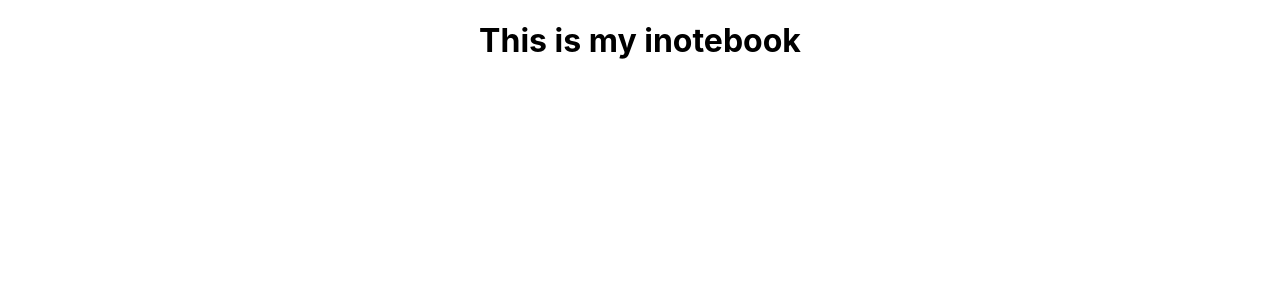
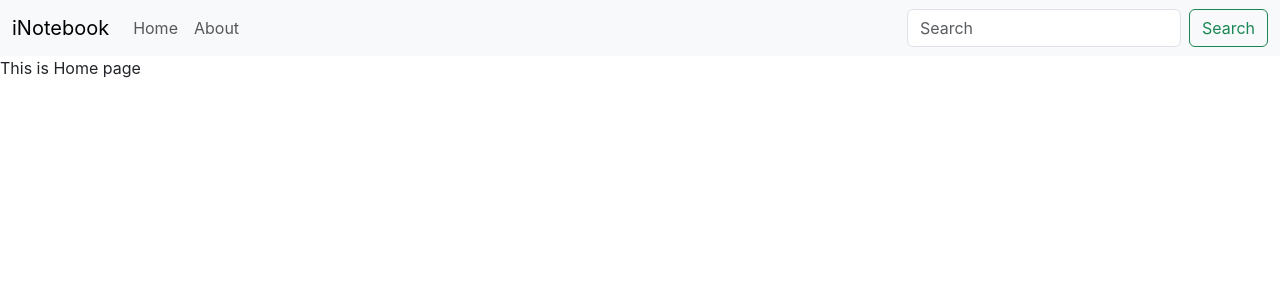
Before and after one commit to Yashwadkar2121/inotebook, a React (Create React App) app in the folder frontend/: page / in a window 1280 px wide. Shown: the top 300 px of the page. Built offline with nearby package versions, Linux system fonts and the light colour scheme.

Commit message:
Create Navbar,About,Home and Setup React-Router

```diff
--- a/frontend/public/index.html
+++ b/frontend/public/index.html
@@ -12,11 +12,23 @@
     <link rel="apple-touch-icon" href="%PUBLIC_URL%/logo192.png" />
 
     <link rel="manifest" href="%PUBLIC_URL%/manifest.json" />
-
+    <!-- Bootstrip  -->
+    <link
+      href="https://cdn.jsdelivr.net/npm/bootstrap@5.3.3/dist/css/bootstrap.min.css"
+      rel="stylesheet"
+      integrity="sha384-QWTKZyjpPEjISv5WaRU9OFeRpok6YctnYmDr5pNlyT2bRjXh0JMhjY6hW+ALEwIH"
+      crossorigin="anonymous"
+    />
     <title>React App</title>
   </head>
   <body>
     <noscript>You need to enable JavaScript to run this app.</noscript>
     <div id="root"></div>
+    <!-- Bootstrip Bundal With Popper-->
+    <script
+      src="https://cdn.jsdelivr.net/npm/bootstrap@5.3.3/dist/js/bootstrap.bundle.min.js"
+      integrity="sha384-YvpcrYf0tY3lHB60NNkmXc5s9fDVZLESaAA55NDzOxhy9GkcIdslK1eN7N6jIeHz"
+      crossorigin="anonymous"
+    ></script>
   </body>
 </html>
--- a/frontend/src/App.js
+++ b/frontend/src/App.js
@@ -1,10 +1,21 @@
 import "./App.css";
+import Home from "./components/Home";
+import About from "./components/About";
+import Navbar from "./components/Navbar";
+
+import { BrowserRouter, Routes, Route } from "react-router-dom";
 
 function App() {
   return (
-    <div className="App">
-      <h1>This is my inotebook</h1>
-    </div>
+    <>
+      <BrowserRouter>
+        <Navbar />
+        <Routes>
+          <Route exact path="/" element={<Home />} />
+          <Route exact path="/about" element={<About />} />
+        </Routes>
+      </BrowserRouter>
+    </>
   );
 }
 
--- /dev/null
+++ b/frontend/src/components/About.js
@@ -0,0 +1,7 @@
+import React from "react";
+
+const About = () => {
+  return <div>This is about</div>;
+};
+
+export default About;
--- /dev/null
+++ b/frontend/src/components/Home.js
@@ -0,0 +1,7 @@
+import React from "react";
+
+const Home = () => {
+  return <div>This is Home page</div>;
+};
+
+export default Home;
--- /dev/null
+++ b/frontend/src/components/Navbar.js
@@ -0,0 +1,52 @@
+import React from "react";
+import { Link } from "react-router-dom";
+
+const Navbar = () => {
+  return (
+    <nav className="navbar navbar-expand-lg bg-body-tertiary">
+      <div className="container-fluid">
+        <Link className="navbar-brand" to="/">
+          iNotebook
+        </Link>
+        <button
+          className="navbar-toggler"
+          type="button"
+          data-bs-toggle="collapse"
+          data-bs-target="#navbarSupportedContent"
+          aria-controls="navbarSupportedContent"
+          aria-expanded="false"
+          aria-label="Toggle navigation"
+        >
+          <span className="navbar-toggler-icon"></span>
+        </button>
+        <div className="collapse navbar-collapse" id="navbarSupportedContent">
+          <ul className="navbar-nav me-auto mb-2 mb-lg-0">
+            <li className="nav-item">
+              <Link className="nav-link" aria-current="page" to="/">
+                Home
+              </Link>
+            </li>
+            <li className="nav-item">
+              <Link className="nav-link" to="/about">
+                About
+              </Link>
+            </li>
+          </ul>
+          <form className="d-flex" role="search">
+            <input
+              className="form-control me-2"
+              type="search"
+              placeholder="Search"
+              aria-label="Search"
+            />
+            <button className="btn btn-outline-success" type="submit">
+              Search
+            </button>
+          </form>
+        </div>
+      </div>
+    </nav>
+  );
+};
+
+export default Navbar;
```
